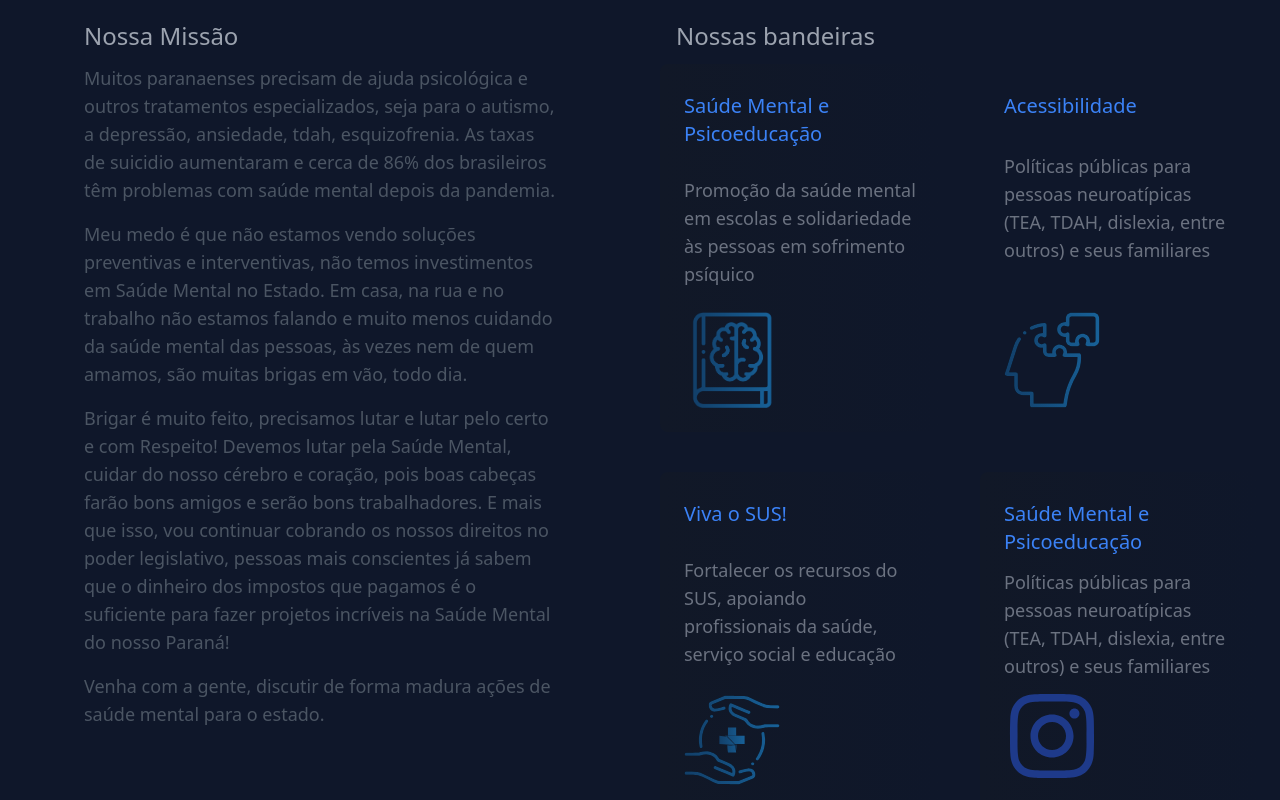
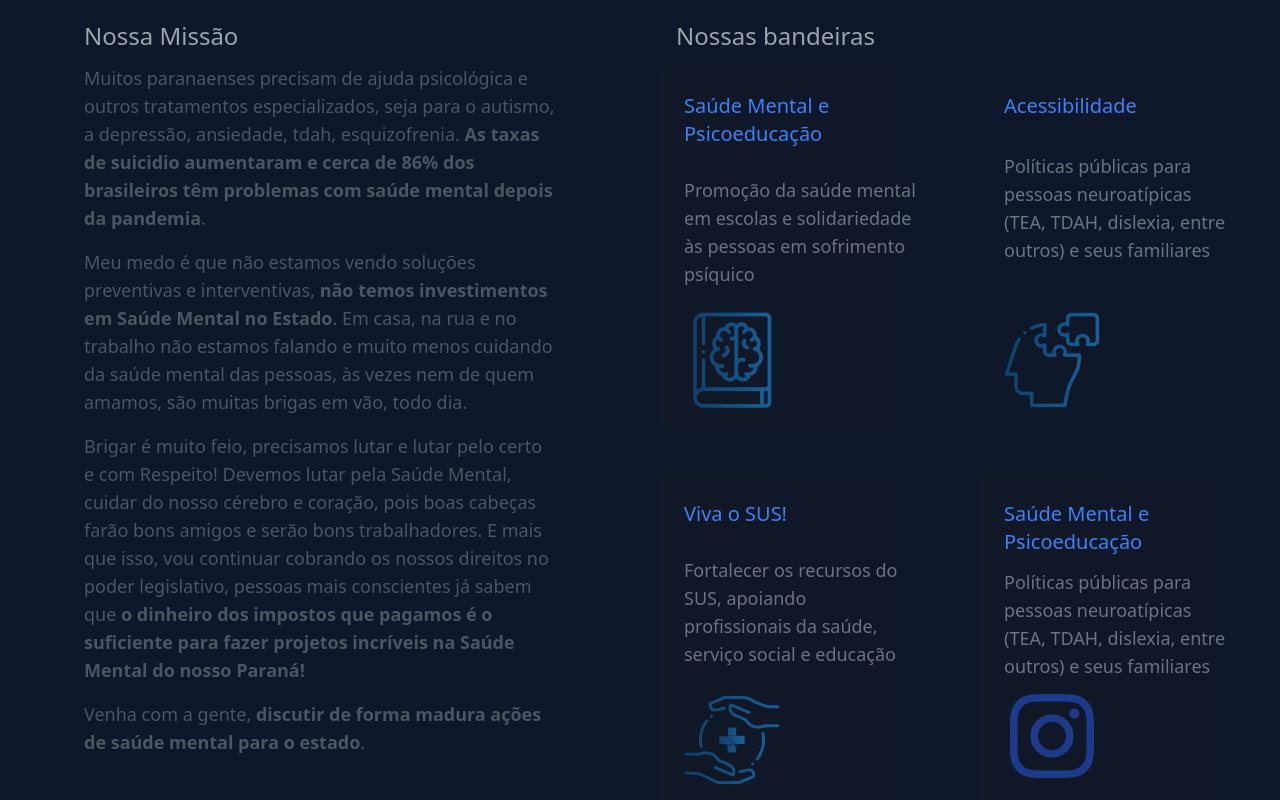
Before and after one commit to gabrieu-amaral/Mario.Seto, a Vue app: page / in a window 1280 px wide. Shown: the part 1140-1940 px from the top of the page. Built offline with nearby package versions, Linux system fonts and the light colour scheme; the HTML template or start-up script is replaced by a standard one.

Commit message:
teste texto

```diff
--- a/src/components/Mario.vue
+++ b/src/components/Mario.vue
@@ -96,10 +96,10 @@
 
                 <div  class="px-4 lg:px-16 justify-center">
                     <h2 class="text-gray-400 text-2xl align-baseline font-sans font-medium pt-1 pb-1">Nossa Missão</h2>
-                    <p class="text-lg text-gray-600 py-2">Muitos paranaenses precisam de ajuda psicológica e outros tratamentos especializados, seja para o autismo, a depressão, ansiedade, tdah, esquizofrenia. As taxas de suicidio aumentaram e cerca de 86% dos brasileiros têm problemas com saúde mental depois da pandemia.</p>
-                    <p class="text-lg text-gray-600 py-2">Meu medo é que não estamos vendo soluções preventivas e interventivas, não temos investimentos em Saúde Mental no Estado. Em casa, na rua e no trabalho não estamos falando e muito menos cuidando da saúde mental das pessoas, às vezes nem de quem amamos, são muitas brigas em vão, todo dia.</p>
-                    <p class="text-lg text-gray-600 py-2">Brigar é muito feito, precisamos lutar e lutar pelo certo e com Respeito! Devemos lutar pela Saúde Mental, cuidar do nosso cérebro e coração, pois boas cabeças farão bons amigos e serão bons trabalhadores. E mais que isso, vou continuar cobrando os nossos direitos no poder legislativo, pessoas mais conscientes já sabem que o dinheiro dos impostos que pagamos é o suficiente para fazer projetos incríveis na Saúde Mental do nosso Paraná!</p>
-                    <p class="text-lg text-gray-600 py-2">Venha com a gente, discutir de forma madura ações de saúde mental para o estado.</p>
+                    <p class="text-lg text-gray-600 py-2">Muitos paranaenses precisam de ajuda psicológica e outros tratamentos especializados, seja para o autismo, a depressão, ansiedade, tdah, esquizofrenia. <strong>As taxas de suicidio aumentaram e cerca de 86% dos brasileiros têm problemas com saúde mental depois da pandemia</strong>.</p>
+                    <p class="text-lg text-gray-600 py-2">Meu medo é que não estamos vendo soluções preventivas e interventivas, <strong>não temos investimentos em Saúde Mental no Estado</strong>. Em casa, na rua e no trabalho não estamos falando e muito menos cuidando da saúde mental das pessoas, às vezes nem de quem amamos, são muitas brigas em vão, todo dia.</p>
+                    <p class="text-lg text-gray-600 py-2">Brigar é muito feio, precisamos lutar e lutar pelo certo e com Respeito! Devemos lutar pela Saúde Mental, cuidar do nosso cérebro e coração, pois boas cabeças farão bons amigos e serão bons trabalhadores. E mais que isso, vou continuar cobrando os nossos direitos no poder legislativo, pessoas mais conscientes já sabem que <strong>o dinheiro dos impostos que pagamos é o suficiente para fazer projetos incríveis na Saúde Mental do nosso Paraná!</strong></p>
+                    <p class="text-lg text-gray-600 py-2">Venha com a gente, <strong>discutir de forma madura ações de saúde mental para o estado</strong>.</p>
                 </div>
 
                 <div>
```
